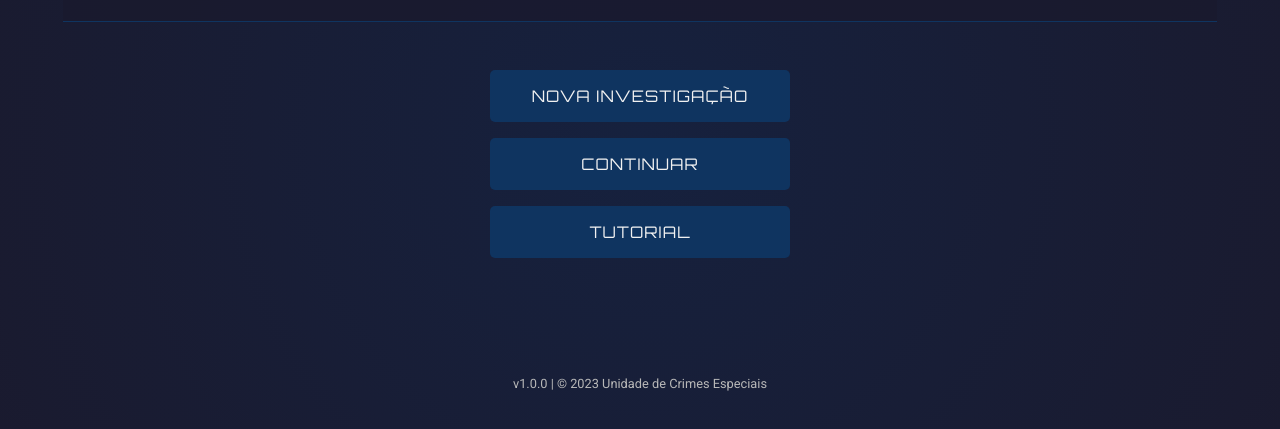
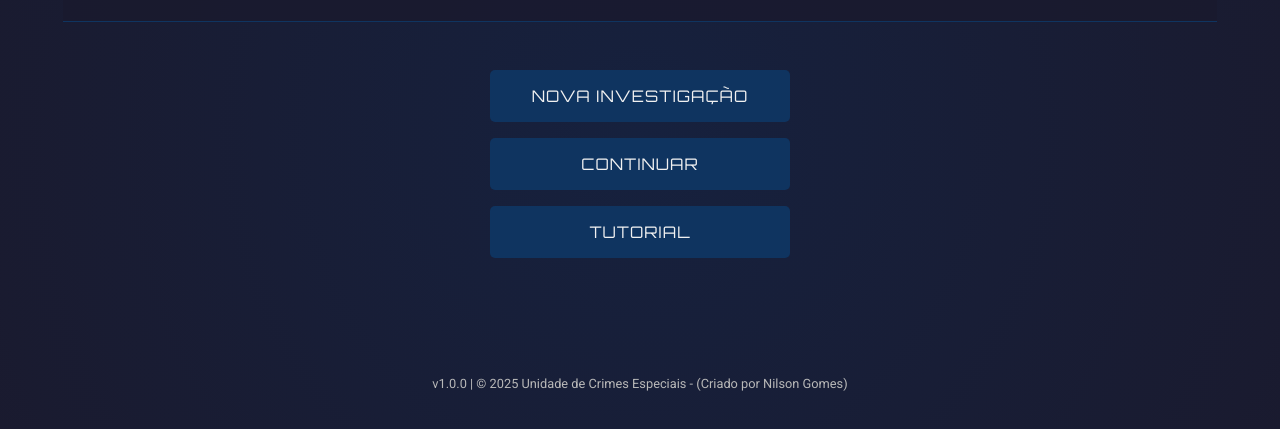
Before and after one commit to nilsong87/detective-noir, a plain HTML site: page index.html in a window 1280 px wide. Shown: the part 263-692 px from the top of the page. Drawn offline with nearby package versions, Linux system fonts and the light colour scheme; no server answers.

Commit message:
Correções 01

```diff
--- a/index.html
+++ b/index.html
@@ -36,7 +36,7 @@
         </nav>
 
         <div class="menu-footer">
-            <p class="version-info">v1.0.0 | © 2023 Unidade de Crimes Especiais</p>
+            <p class="version-info">v1.0.0 | © 2025 Unidade de Crimes Especiais - (Criado por Nilson Gomes)</p>
         </div>
     </div>
 
```
Also changed, not shown: assets/sounds/main-theme.txt (added), 1 other file.
